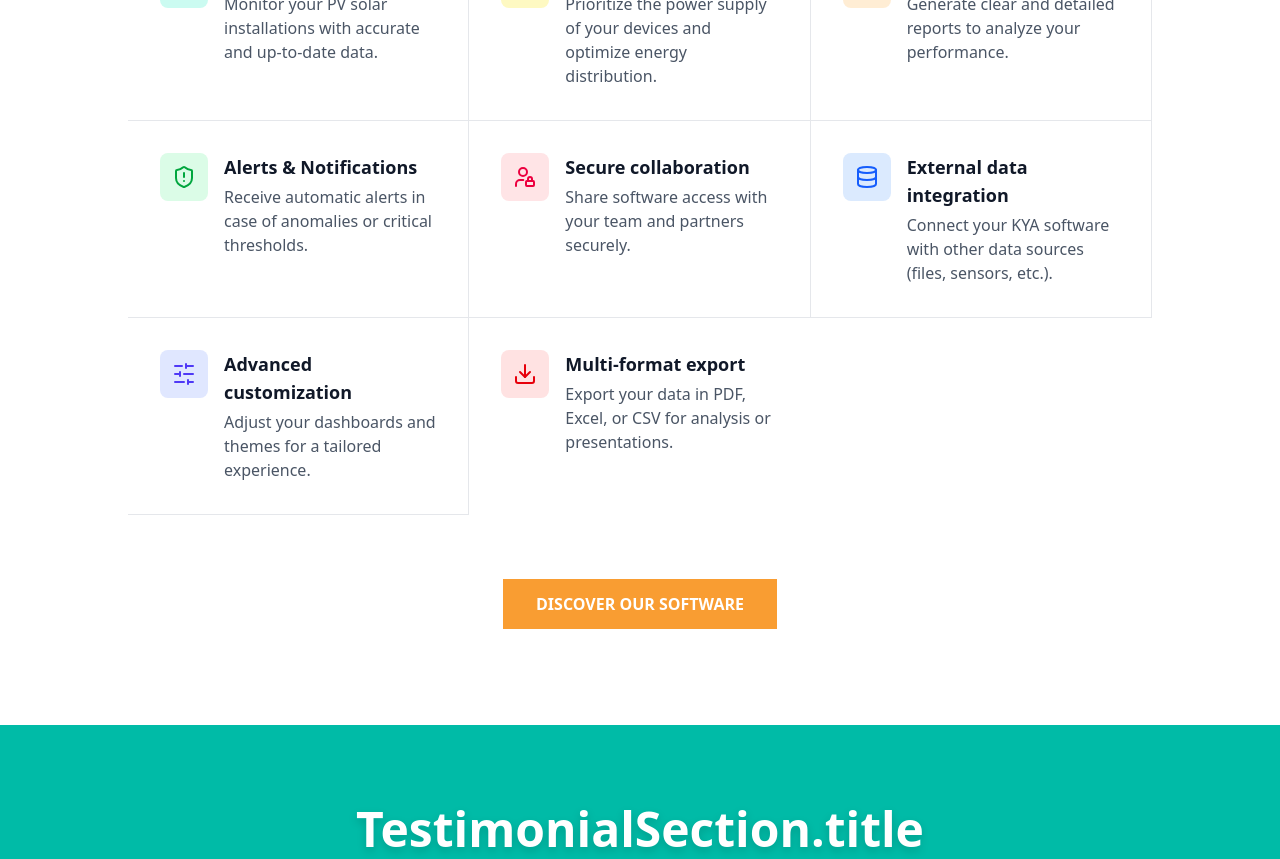
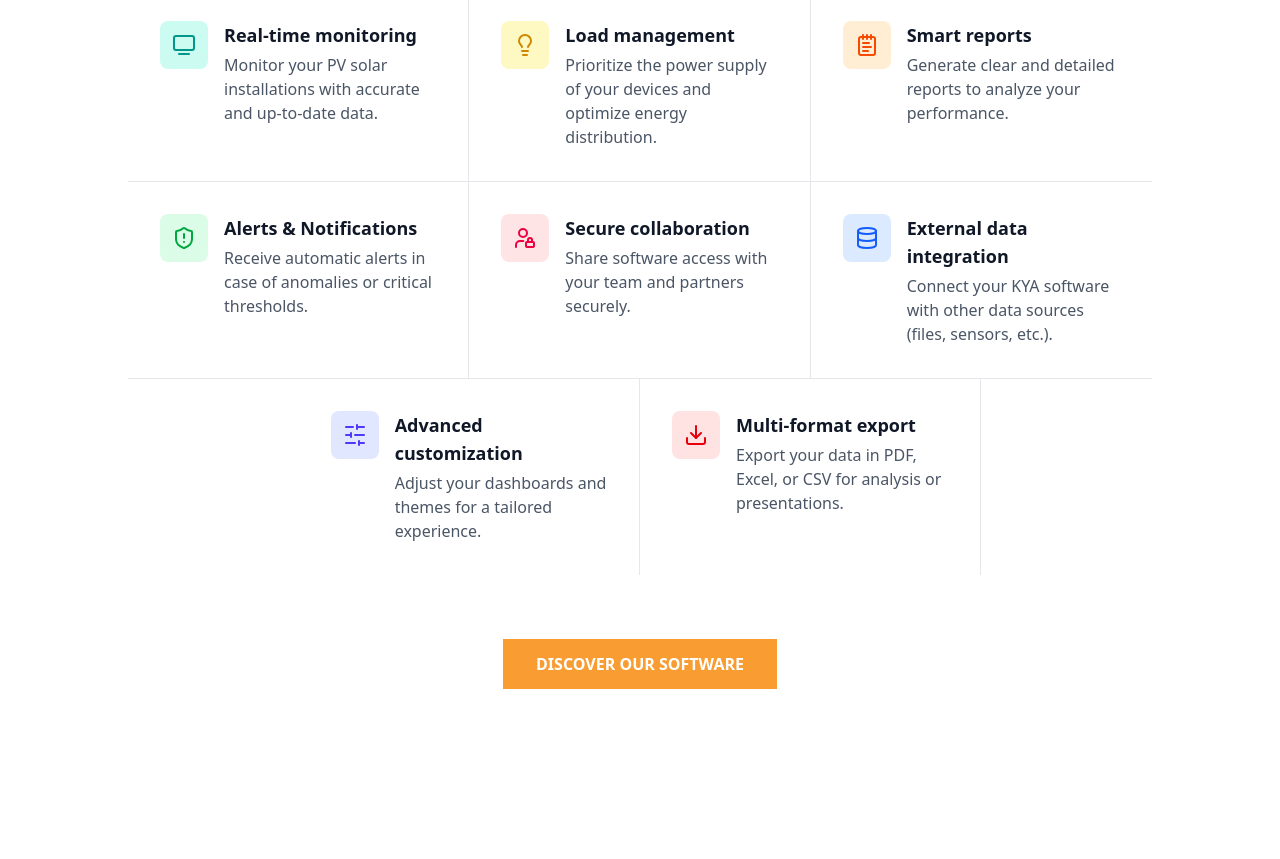
Before and after one commit to yongvic/kya-marketplace, a Next.js app: page /en in a window 1280 px wide. Shown: the part 2640-3499 px from the top of the page. Built offline with nearby package versions, Linux system fonts and the light colour scheme.

Commit message:
Revu des buges de non affichage de la section frature-liste-section

```diff
--- a/src/app/[locale]/(site web)/page.tsx
+++ b/src/app/[locale]/(site web)/page.tsx
@@ -4,6 +4,7 @@ import ClientSection from '@/components/user/client-section';
 import CategorieLogiciel from '@/components/user/categorie-logiciel';
 import FeatureListSection from '@/components/user/feauture-liste-section';
 import UserTestimonials from '@/components/user/testimonials';
+import CtaSection from '@/components/user/cta-section';
 
 export default function HomePage() {
   // const t = useTranslations('HomePage');
@@ -13,6 +14,7 @@ export default function HomePage() {
       <ClientSection />
       <CategorieLogiciel />
       <FeatureListSection />
+      <CtaSection />
       <UserTestimonials />
     </>
   )
--- /dev/null
+++ b/src/components/user/cta-section.tsx
@@ -0,0 +1,20 @@
+// components/CtaSection.tsx
+
+"use client";
+
+import React from 'react';
+
+const CtaSection = () => {
+    return (
+        <div className="relative">
+            {/*
+              MODIFIÉ: Ce composant est maintenant juste une forme décorative.
+              - 'z-5' s'assure qu'il est au-dessus du contenu suivant, mais EN DESSOUS du bouton (qui est en z-20).
+              - Le contenu a été retiré, nous utilisons une hauteur fixe pour la vague.
+            */}
+            <div className="relative z-5 bg-teal-500 -mt-32 h-64 rounded-t-[100%]" />
+        </div>
+    );
+};
+
+export default CtaSection;
--- a/src/components/user/feauture-liste-section.tsx
+++ b/src/components/user/feauture-liste-section.tsx
@@ -1,8 +1,8 @@
 "use client";
 
 import React from 'react';
-import Button from '../button';
 import { useTranslations } from 'next-intl';
+import Button from '../button'; // Assurez-vous que le chemin est correct
 import {
     Tv2,
     Lightbulb,
@@ -18,16 +18,13 @@ import {
 type Feature = {
     id: string;
     icon: React.ElementType;
-    colorClasses: {
-        base: string;
-        hover: string;
-    };
+    colorClasses: { base: string; hover: string; };
     titleKey: string;
     descriptionKey: string;
 };
 
 const featureData: Feature[] = [
-    // ... (les 8 objets de featureData restent exactement les mêmes que dans la réponse précédente)
+    // ... (les 8 objets de featureData restent les mêmes)
     { id: 'monitoring', icon: Tv2, colorClasses: { base: 'bg-teal-100 text-teal-600', hover: 'group-hover:bg-teal-600 group-hover:text-white' }, titleKey: 'features.monitoring.title', descriptionKey: 'features.monitoring.description' },
     { id: 'management', icon: Lightbulb, colorClasses: { base: 'bg-yellow-100 text-yellow-600', hover: 'group-hover:bg-yellow-500 group-hover:text-white' }, titleKey: 'features.management.title', descriptionKey: 'features.management.description' },
     { id: 'reporting', icon: NotepadText, colorClasses: { base: 'bg-orange-100 text-orange-600', hover: 'group-hover:bg-orange-500 group-hover:text-white' }, titleKey: 'features.reporting.title', descriptionKey: 'features.reporting.description' },
@@ -38,55 +35,33 @@ const featureData: Feature[] = [
     { id: 'export', icon: Download, colorClasses: { base: 'bg-red-100 text-red-600', hover: 'group-hover:bg-red-500 group-hover:text-white' }, titleKey: 'features.export.title', descriptionKey: 'features.export.description' },
 ];
 
-// Un sous-composant pour éviter la répétition du code de chaque item
 const FeatureItem = ({ feature, t }: { feature: Feature; t: (key: string) => string }) => (
-    <div className="group cursor-pointer p-8">
-        <div className="flex items-start gap-4">
-            <div className={`
-                flex-shrink-0 p-3 rounded-lg
-                ${feature.colorClasses.base}
-                ${feature.colorClasses.hover}
-                transition-all duration-300 transform
-                group-hover:scale-110 group-hover:shadow-lg group-hover:-rotate-6
-            `}>
-                <feature.icon className="h-6 w-6" aria-hidden="true" />
-            </div>
-            <div className="text-left">
-                <h4 className="text-lg font-bold text-gray-900">
-                    {t(feature.titleKey)}
-                </h4>
-                <p className="mt-1 text-gray-600">
-                    {t(feature.descriptionKey)}
-                </p>
-            </div>
-        </div>
-    </div>
+    // ... (le code du FeatureItem reste le même)
+    <div className="p-8"><div className="flex items-start gap-4"><div className={`flex-shrink-0 p-3 rounded-lg ${feature.colorClasses.base} ${feature.colorClasses.hover} transition-all duration-300 transform group-hover:scale-110 group-hover:shadow-lg group-hover:-rotate-6`}><feature.icon className="h-6 w-6" aria-hidden="true" /></div><div className="text-left"><h4 className="text-lg font-bold text-gray-900">{t(feature.titleKey)}</h4><p className="mt-1 text-gray-600">{t(feature.descriptionKey)}</p></div></div></div>
 );
-
 
 const FeatureListSection = () => {
     const t = useTranslations('FeatureListSection');
 
-    const mainFeatures = featureData.slice(0, 6);
-    const lastFeatures = featureData.slice(6);
-
     return (
-        <section className="bg-white py-16 sm:py-24 -mt-15">
+        // L'espacement pb-48 et le z-index sont conservés
+        <section className="relative z-10 bg-white pt-16 sm:pt-24 pb-48">
             <div className="container mx-auto px-4">
-
-                {/*  */}
-                <div className="max-w-5xl mx-auto">
-                    {/* Grille principale pour tous les éléments */}
-                    <div className="grid grid-cols-1 md:grid-cols-3 divide-y  md:divide-x divide-gray-200 ">
-                        {[...mainFeatures, ...lastFeatures].map((feature) => (
-                            <FeatureItem key={feature.id} feature={feature} t={t} />
-                        ))}
-                    </div>
+                <div className="flex flex-wrap justify-center max-w-5xl mx-auto border-t border-gray-200">
+                    {featureData.map((feature) => (
+                        <div key={feature.id} className={`w-full md:w-1/3 group cursor-pointer border-b border-gray-200 md:border-r md:[&:nth-child(3n)]:border-r-0 md:[&:nth-child(n+7)]:border-b-0`}>
+                            <FeatureItem feature={feature} t={t} />
+                        </div>
+                    ))}
                 </div>
 
-
-                <div className="mt-16 text-center flex justify-center">
-                    <Button className=" text-white font-semibold py-3 px-8 ">
+                {/*
+                  MODIFICATION CLÉ: Le bouton est de retour ici.
+                  - Le conteneur a un 'z-index' élevé pour passer AU-DESSUS de la vague verte.
+                  - 'relative' est crucial pour que le z-index fonctionne.
+                */}
+                <div className="relative z-20 mt-16 text-center flex justify-center">
+                    <Button className="text-white font-semibold py-3 px-8">
                         {t('cta')}
                     </Button>
                 </div>
```
Also changed, not shown: src/components/user/testimonials.tsx (+9 -9 lines).
